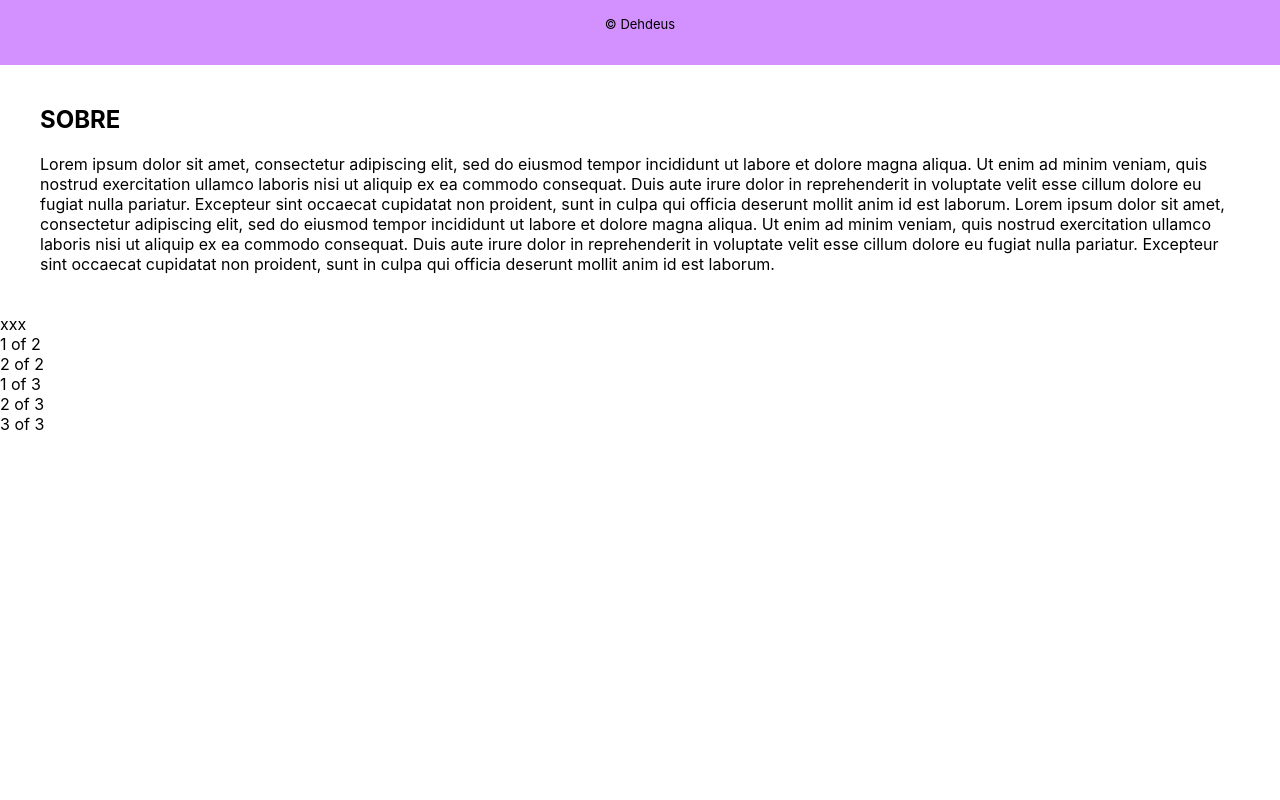
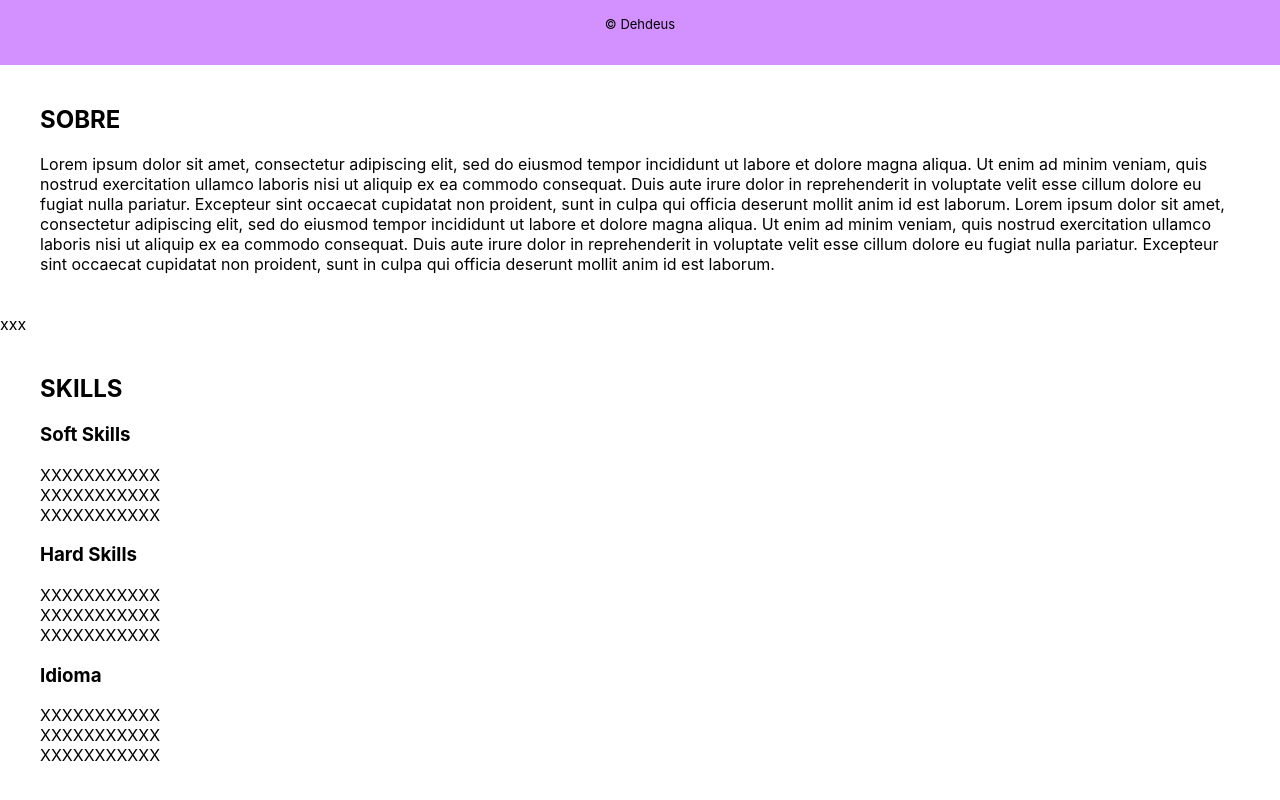
Before and after one commit to dehdeus/curriculo, a React (Create React App) app: page / in a window 1280 px wide. Shown: the part 388-1188 px from the top of the page. Before the commit the page ends 822 px from the top, so only its background shows below. Built offline with nearby package versions, Linux system fonts and the light colour scheme.

Commit message:
feature: skills

```diff
--- /dev/null
+++ b/src/components/skills.css
@@ -0,0 +1,3 @@
+#skills-texto {
+    margin: 40px;
+}
--- a/src/components/skills.js
+++ b/src/components/skills.js
@@ -1,21 +1,36 @@
 import React from 'react';
-import Container from 'react-bootstrap/Container';
-import Row from 'react-bootstrap/Row';
-import Col from 'react-bootstrap/Col';
+import ListGroup from 'react-bootstrap/ListGroup';
+import './skills.css'
 
 function Skills() {
     return (
-        <Container>
-        <Row>
-          <Col>1 of 2</Col>
-          <Col>2 of 2</Col>
-        </Row>
-        <Row>
-          <Col>1 of 3</Col>
-          <Col>2 of 3</Col>
-          <Col>3 of 3</Col>
-        </Row>
-      </Container>
+        <section id="skills-texto">
+          <h2>SKILLS</h2>
+          <div>
+            <h3>Soft Skills</h3>
+              <ListGroup variant="flush">
+                <ListGroup.Item>XXXXXXXXXXX</ListGroup.Item>
+                <ListGroup.Item>XXXXXXXXXXX</ListGroup.Item>
+                <ListGroup.Item>XXXXXXXXXXX</ListGroup.Item>
+              </ListGroup>
+          </div>
+          <div>
+            <h3>Hard Skills</h3>
+              <ListGroup variant="flush">
+                <ListGroup.Item>XXXXXXXXXXX</ListGroup.Item>
+                <ListGroup.Item>XXXXXXXXXXX</ListGroup.Item>
+                <ListGroup.Item>XXXXXXXXXXX</ListGroup.Item>
+              </ListGroup>
+          </div>
+          <div>
+            <h3>Idioma</h3>
+              <ListGroup variant="flush">
+                <ListGroup.Item>XXXXXXXXXXX</ListGroup.Item>
+                <ListGroup.Item>XXXXXXXXXXX</ListGroup.Item>
+                <ListGroup.Item>XXXXXXXXXXX</ListGroup.Item>
+              </ListGroup>
+          </div>
+        </section>
     )
 }
 
```
